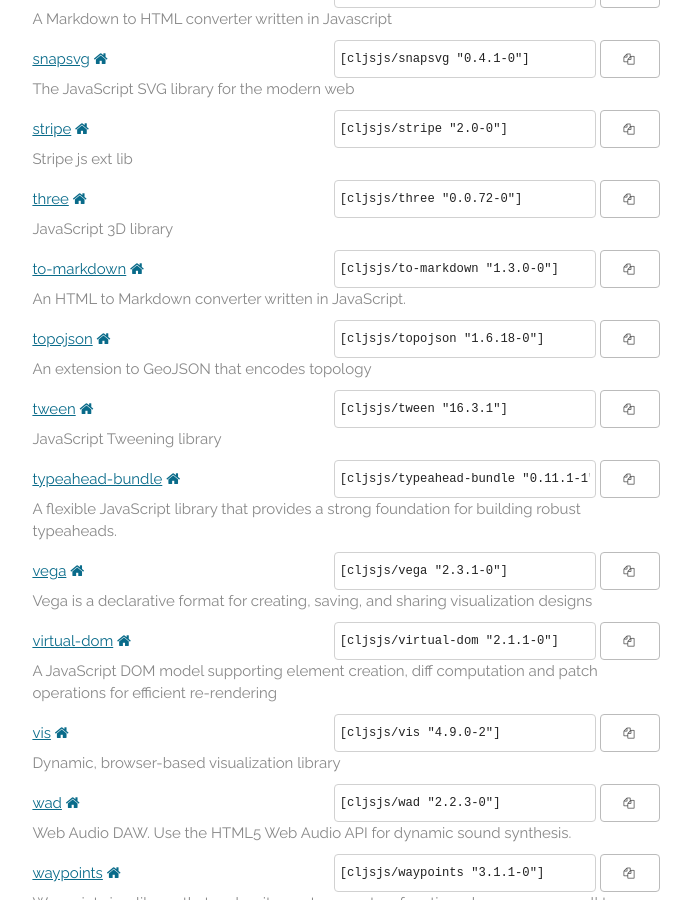
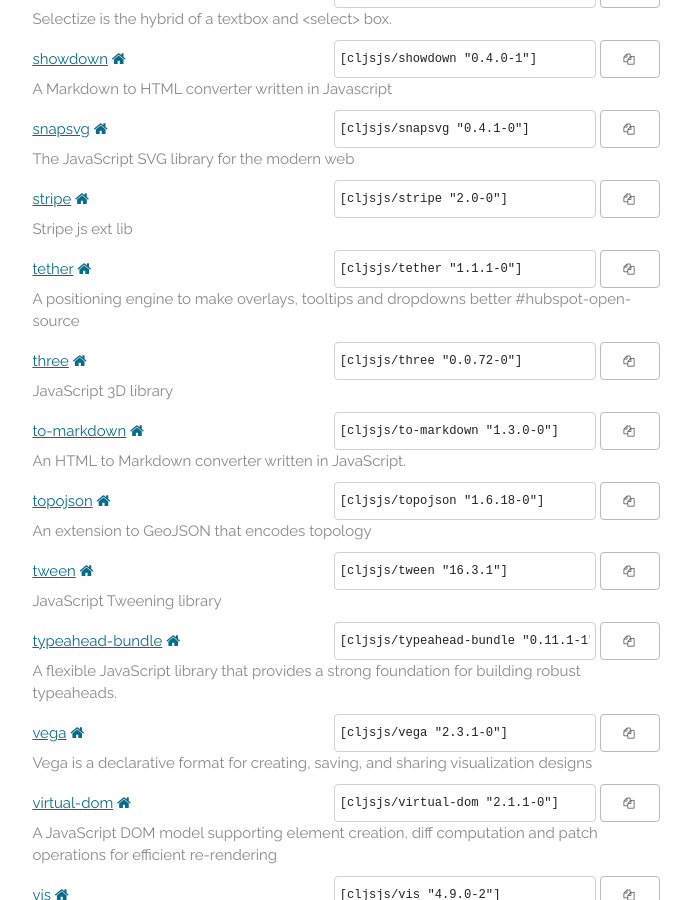
Before and after one commit to cljsjs/cljsjs.github.io, a Jekyll site: the page built from index.markdown, in a window 1280 px wide and 900 px high, scrolled down 9332 px. Shown: the whole window, without its empty margins (294-985 px from the left). Built offline with Jekyll 4.4.1, drawn with Linux system fonts in a browser that asks for light colours; nearby versions of some CDN libraries; comment, search, counter and statistics services are not loaded; some of the changed text lies outside the part shown.

Commit message:
Automatic update

```diff
--- a/_includes/packages.html
+++ b/_includes/packages.html
@@ -870,6 +870,15 @@
     <p class="description">An off-canvas sidebar component with a collection of effects and styles using CSS transitions and SVG path animations</p>
   </li>
   <li>
+    <a href="https://clojars.org/cljsjs/react-datepicker">react-datepicker</a>
+    <a href="http://hacker0x01.github.io/react-datepicker" target="new"><i class="fa fa-home"></i></a>
+    <span class="clojars">
+      <input type="text" value='[cljsjs/react-datepicker "0.15.2-0"]'/>
+      <button data-clipboard-text='[cljsjs/react-datepicker "0.15.2-0"]'><i class="fa fa-copy"></i></button>
+    </span>
+    <p class="description">A simple and reusable datepicker component for React</p>
+  </li>
+  <li>
     <a href="https://clojars.org/cljsjs/react-day-picker">react-day-picker</a>
     <a href="http://jedwatson.github.io/react-day-picker" target="new"><i class="fa fa-home"></i></a>
     <span class="clojars">
@@ -1032,6 +1041,15 @@
     <p class="description">Stripe js ext lib</p>
   </li>
   <li>
+    <a href="https://clojars.org/cljsjs/tether">tether</a>
+    <a href="http://github.hubspot.com/tether" target="new"><i class="fa fa-home"></i></a>
+    <span class="clojars">
+      <input type="text" value='[cljsjs/tether "1.1.1-0"]'/>
+      <button data-clipboard-text='[cljsjs/tether "1.1.1-0"]'><i class="fa fa-copy"></i></button>
+    </span>
+    <p class="description">A positioning engine to make overlays, tooltips and dropdowns better #hubspot-open-source</p>
+  </li>
+  <li>
     <a href="https://clojars.org/cljsjs/three">three</a>
     <a href="http://threejs.org/" target="new"><i class="fa fa-home"></i></a>
     <span class="clojars">
```
